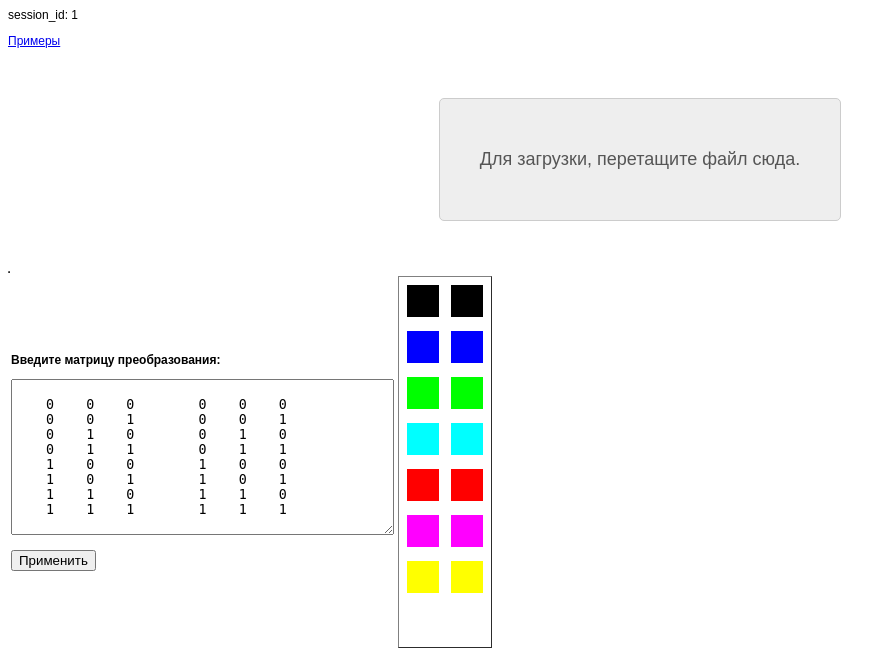
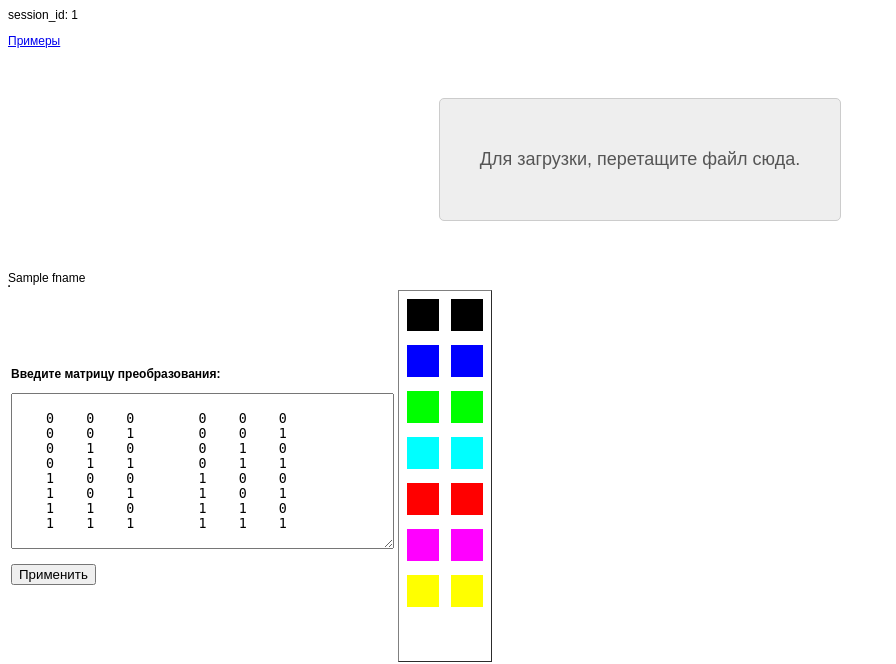
Before and after one commit to tvip/recolor, a Python web app: template web/recolor/templates/index.html in a window 1280 px wide. Shown: the top 664 px of the page, without its empty margins (0-896 px from the left). Run offline with Jinja, Linux system fonts and the light colour scheme; the template is opened without the code that fills it: most values are stand-ins (such as "Sample title", 1, 10 or a date in 2020).

Commit message:
list loaded images

```diff
--- a/web/recolor/__init__.py
+++ b/web/recolor/__init__.py
@@ -126,8 +126,12 @@ class Recolor(object):
         TODO: Попробывать сделать свою сессию для каждого таба в браузере
         http://stackoverflow.com/questions/368653/how-to-differ-sessions-in-browser-tabs
         '''
+
         cherrypy.session.update([])
-        return {'session_id': cherrypy.session.id}
+        return {
+            'session_id': cherrypy.session.id,
+            'images': _images()
+        }
 
     def _cp_dispatch(self, vpath):
 
--- a/web/recolor/templates/index.html
+++ b/web/recolor/templates/index.html
@@ -41,7 +41,14 @@ session_id: {{session_id}}
   Для загрузки, перетащите файл сюда.
 </div>
 
-<table id='images_table' border='1'></table>
+{% for fname in images %}
+<div>
+  {{ fname }}
+</div>
+{% endfor %}
+
+<table id='images_table' border='1'>
+</table>
 
 <table>
 <tr>
```
Also changed, not shown: 1 other file.
